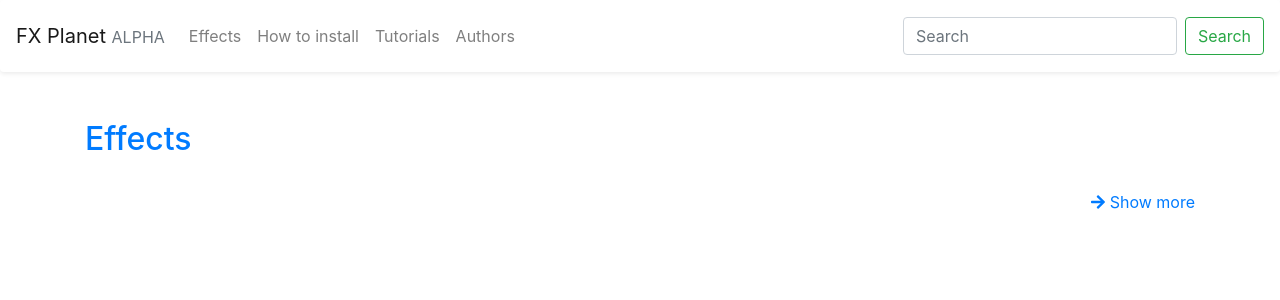
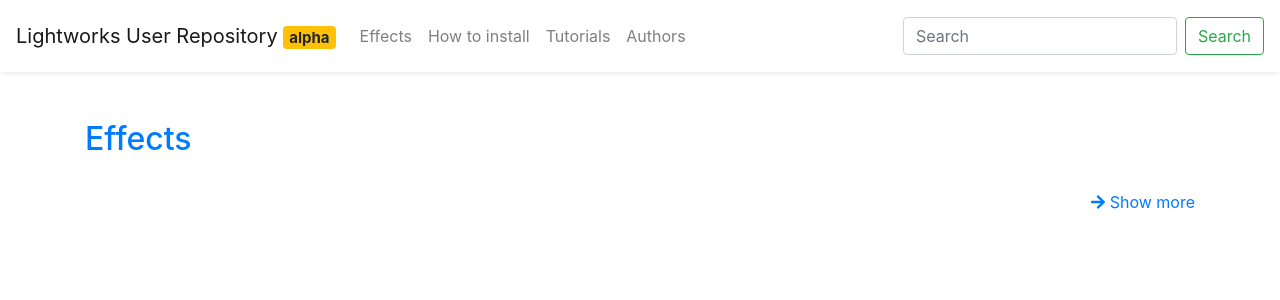
Before and after one commit to fx-planet/fxplanet, a Django app: page / in a window 1280 px wide. Shown: the top 300 px of the page. Run offline with Django 3.2, Linux system fonts and the light colour scheme; data that the repository does not hold is empty; some libraries are stand-ins or nearby versions.

Commit message:
rebranding

```diff
--- a/fxplanet/templates/base.html
+++ b/fxplanet/templates/base.html
@@ -10,14 +10,14 @@
     <link rel="stylesheet" href="https://stackpath.bootstrapcdn.com/bootstrap/4.1.0/css/bootstrap.min.css" integrity="sha384-9gVQ4dYFwwWSjIDZnLEWnxCjeSWFphJiwGPXr1jddIhOegiu1FwO5qRGvFXOdJZ4" crossorigin="anonymous">
 
     <link rel="stylesheet" href="{% static "base.css" %}">
-    <title>{% block title %}FX Planet{% endblock %} &alpha;</title>
+    <title>{% block title %}Lightworks User Repository{% endblock %}</title>
     <script src="https://code.jquery.com/jquery-3.3.1.slim.min.js" integrity="sha384-q8i/X+965DzO0rT7abK41JStQIAqVgRVzpbzo5smXKp4YfRvH+8abtTE1Pi6jizo" crossorigin="anonymous"></script>
   </head>
   <body>
     {% block body %}
     <header>
         <nav class="shadow-sm p-3 mb-5 bg-white rounded navbar navbar-expand-md sticky-top navbar-light bg-white">
-            <a class="navbar-brand" href="/">FX Planet <small class="text-muted text-uppercase">alpha</small></a>
+            <a class="navbar-brand" href="/">Lightworks User Repository <small class="badge badge-warning">alpha</small></a>
              <button class="navbar-toggler" type="button" data-toggle="collapse" data-target="#navbarNavDropdown" aria-controls="navbarNavDropdown" aria-expanded="false" aria-label="Toggle navigation">
                      <span class="navbar-toggler-icon"></span>
              </button>
```
